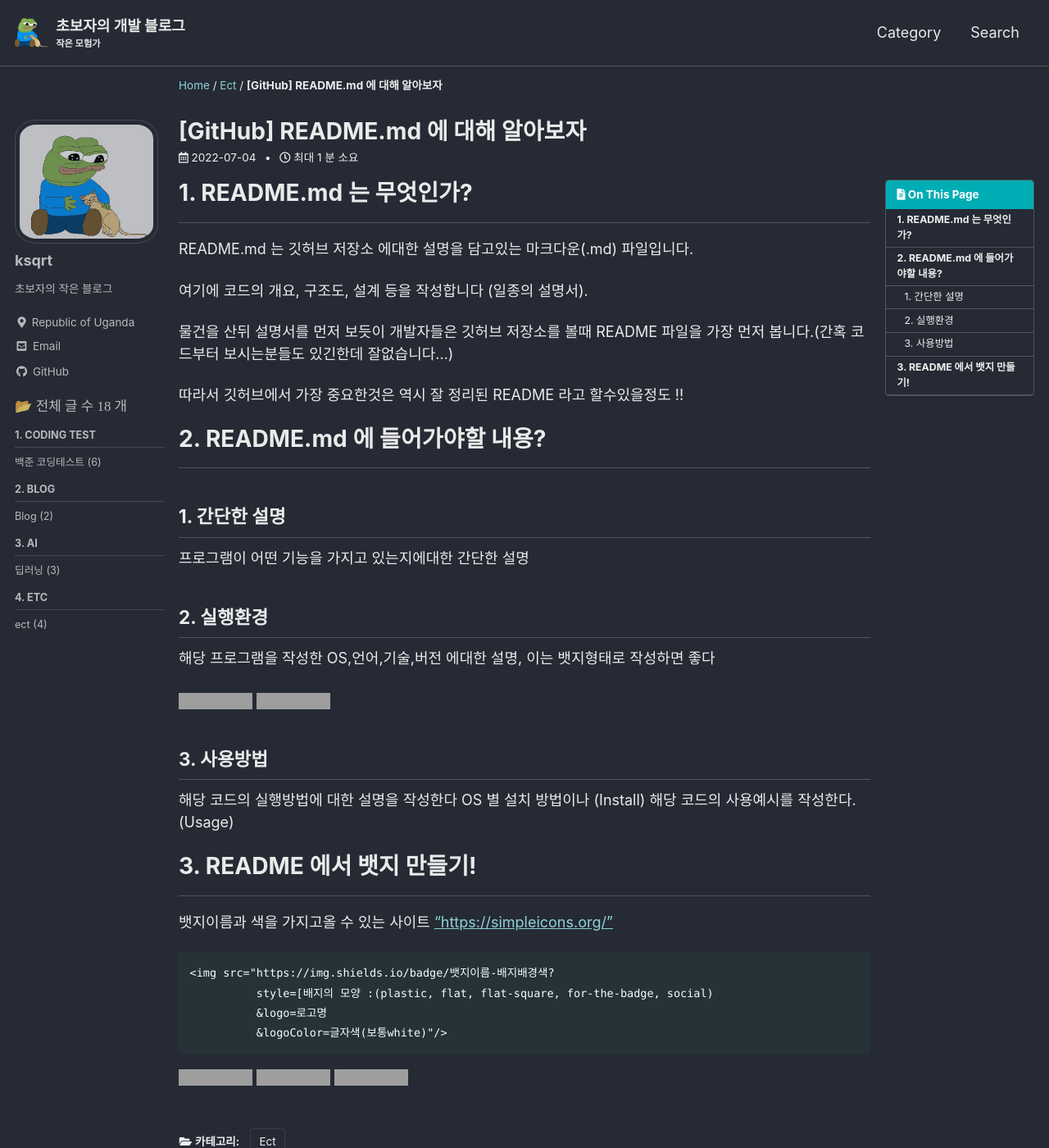
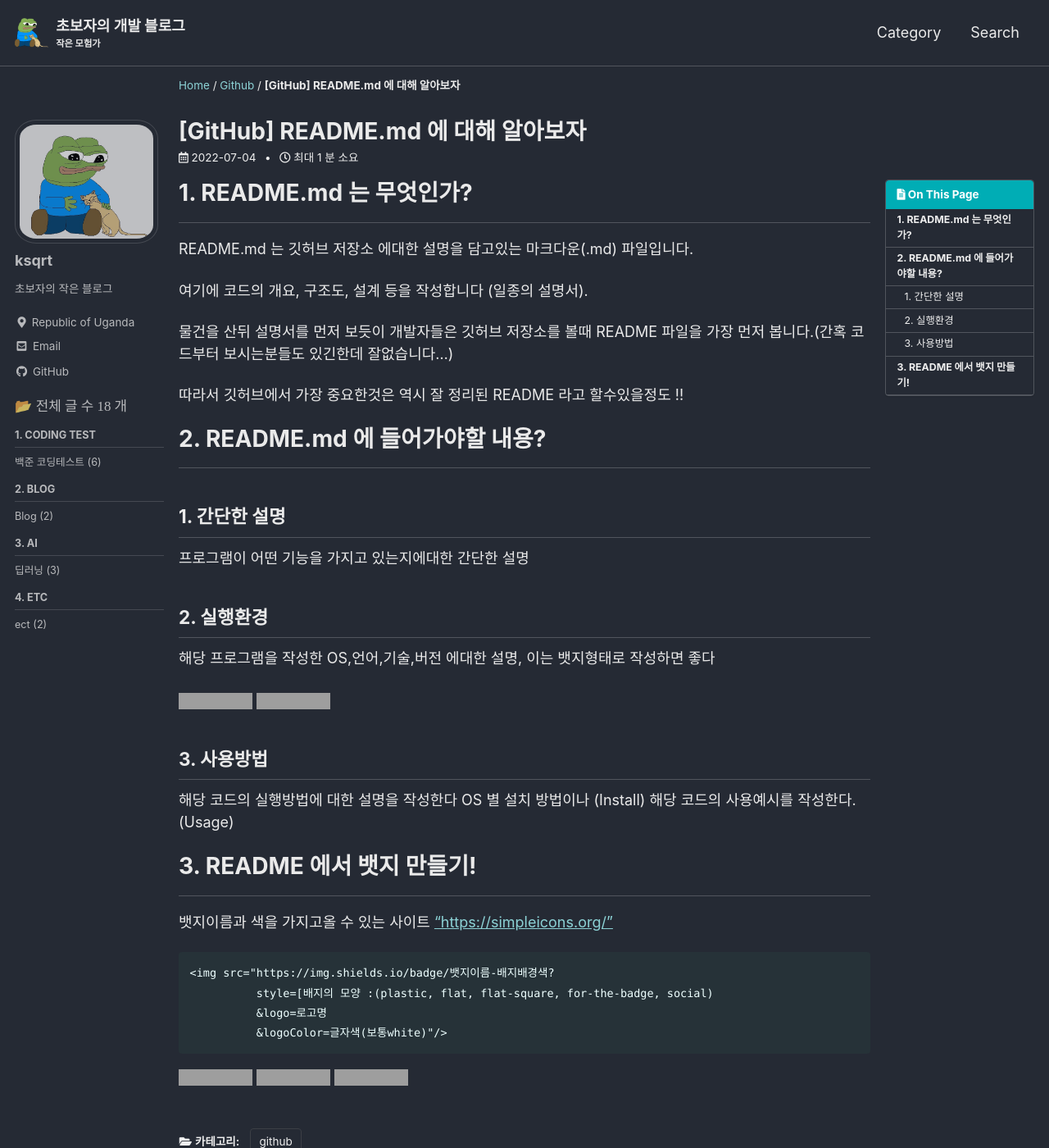
Before and after one commit to ksqrt/ksqrt.github.io, a Jekyll site: the page built from _posts/github/2022-07-04-ect-001.md, in a window 1280 px wide and 1400 px high. Shown: the whole window at 82% size. Built offline with Jekyll 4.4.1, drawn with Linux system fonts in a browser that asks for light colours; cached includes are drawn as plain includes; comment, search, counter and statistics services are not loaded; grey boxes are pictures that could not be loaded.

Commit message:
깃헙 카테고리 추가

```diff
--- a/_includes/nav_list_main
+++ b/_includes/nav_list_main
@@ -58,6 +58,9 @@
                     {% if category[0] == "Ect" %}
                         <li><a href="/categories/Ect" class=""> ect ({{category[1].size}})</a></li>
                     {% endif %}
+                    {% if category[1] == "github" %}
+                        <li><a href="/categories/github" class=""> Github ({{category[1].size}})</a></li>
+                    {% endif %}
                 {% endfor %}
             </ul>
 
--- a/_posts/Ect/2022-07-04-ect-001.md
+++ b/_posts/github/2022-07-04-ect-001.md
@@ -2,7 +2,7 @@
 layout: single
 title: "[GitHub] README.md 에 대해 알아보자"
 categories:
-  - Ect
+  - github
 
 toc: ture
 toc_sticky: true
--- a/_posts/Ect/2022-07-07-ect-002.md
+++ b/_posts/github/2022-07-07-ect-002.md
@@ -2,7 +2,7 @@
 layout: single
 title: "[GitHub] 좋은 git commit 에 대해 알아보자!"
 categories:
-  - Ect
+  - github
 
 toc: ture
 toc_sticky: true
```
Also changed, not shown: _pages/categories/category-github.md (added, +10 -0 lines).
